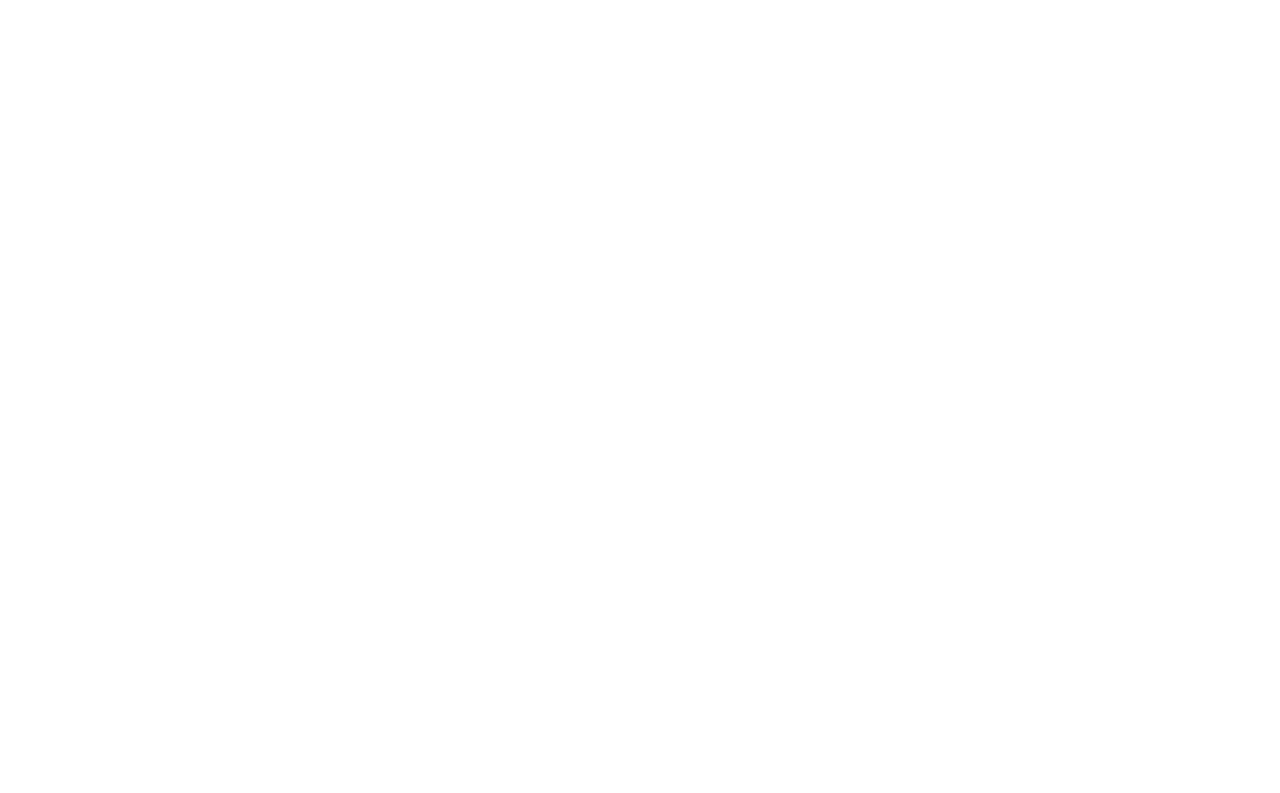
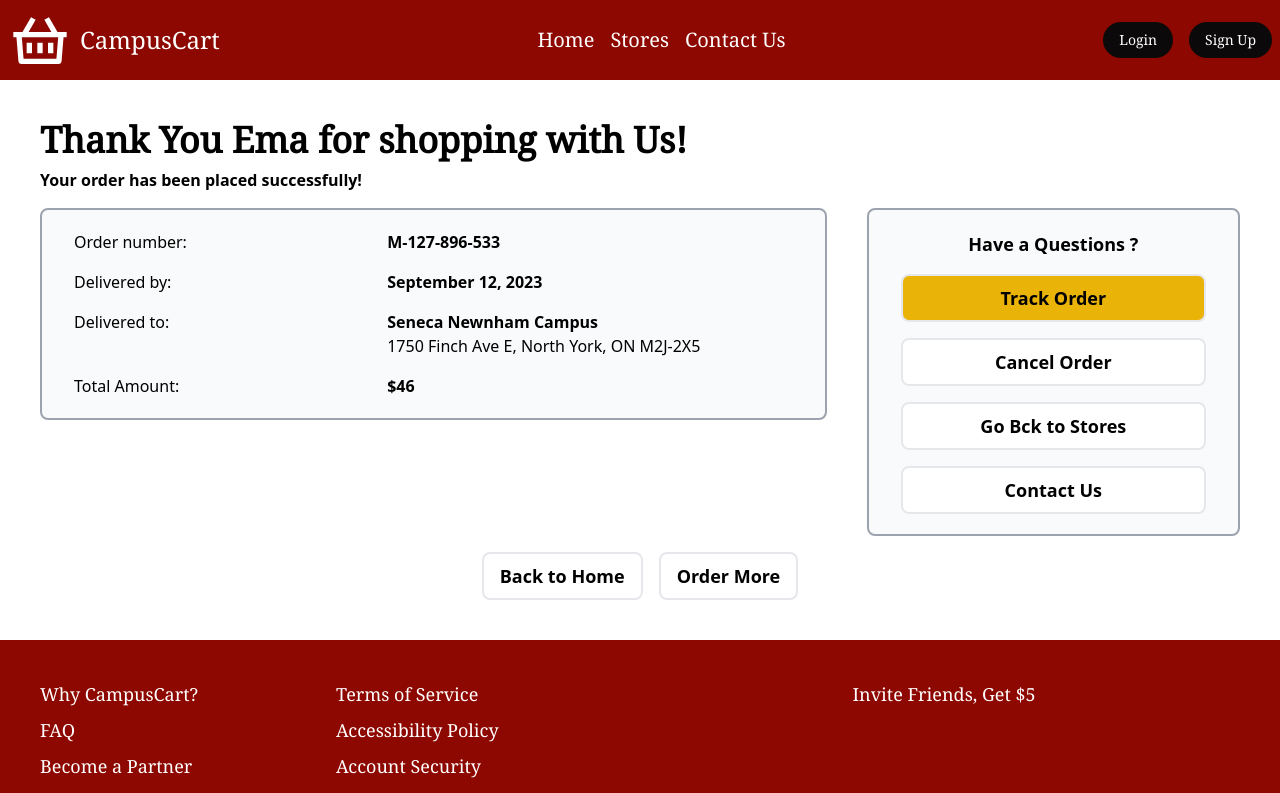
Before and after one commit to hamitsehjal/CampusCart-FRONTEND, a Next.js app: page /order-confirmation in a window 1280 px wide. Before the commit this address had no page. Shown: the top 793 px of the page. Built offline with nearby package versions, Linux system fonts and the light colour scheme.

Commit message:
Adding Order Confirmation Page

```diff
--- a/src/components/RouteGuard.js
+++ b/src/components/RouteGuard.js
@@ -1,4 +1,3 @@
-
 /**End Goal:   Redirect to '/login' route if unauthenticated
  *
  * - Check if the current page is a public or private page
@@ -15,10 +14,18 @@
  *  4. Redirect to '/login' if authenticated, otherwise render 'props.children'
  */
 
-import { useRouter } from "next/router";
-import { useEffect, useState } from "react";
-import { isAuthenticated } from "lib/authenticate";
-const PUBLIC_ROUTES = ['/', '/login', '/user-register', '/partner-register', '/confirm-partner', '/stores'];
+import { useRouter } from 'next/router';
+import { useEffect, useState } from 'react';
+import { isAuthenticated } from 'lib/authenticate';
+const PUBLIC_ROUTES = [
+  '/',
+  '/login',
+  '/user-register',
+  '/partner-register',
+  '/confirm-partner',
+  '/stores',
+  '/order-confirmation',
+];
 export default function RouteGuard(props) {
   const router = useRouter();
   const [authorized, setAuthorized] = useState(false);
@@ -34,7 +41,7 @@ export default function RouteGuard(props) {
     // unsubscribe from events in the return function of useEffect
     return () => {
       router.events.off('routeChangeComplete', authCheck);
-        }
+    };
   });
 
   // authCheck()
@@ -42,11 +49,11 @@ export default function RouteGuard(props) {
     const path = url.split('?')[0];
     if (!PUBLIC_ROUTES.includes(path) && !isAuthenticated()) {
       console.log(`Trying to access a SECURED ROUTE: ${path}`);
-            setAuthorized(false)
-            router.push('/login')
+      setAuthorized(false);
+      router.push('/login');
     } else {
       setAuthorized(true);
     }
   }
-    return <>{authorized && props.children}</>
+  return <>{authorized && props.children}</>;
 }
--- /dev/null
+++ b/src/pages/order-confirmation.jsx
@@ -0,0 +1,39 @@
+import React from "react";
+import Link from "next/link";
+import { TrackingDetails } from "./order-confirmation/trackingDetails";
+import { Services } from "./order-confirmation/services";
+
+const OrderConfirmation = () => {
+  return (
+    <>
+    <main className="py-10 px-10 bg-white">
+      <h1 className="text-4xl font-bold mb-2 font-noto_serif">Thank You Ema for shopping with Us!</h1>
+      <h4 className="mb-4 font-bold"> Your order has been placed successfully!</h4>
+      <div className=' grid-col-2 sm:grid sm:grid-cols-3 flex flex-col w-full gap-x-10'>
+        <div className='col-span-2'>
+
+          <TrackingDetails />
+        </div>
+        <div className='col sm:py-0 py-4'>
+          <Services />
+        </div>
+      </div>
+
+      <div className="flex justify-center items-center gap-4">
+        <Link href="/">
+          <h4 className="bg-white text-black shadow-black border-2 px-4 py-2 rounded-lg w-full mt-4 text-center font-semibold xl:text-lg lg:text-base text-sm hover:shadow-md">
+            Back to Home
+          </h4>
+        </Link>
+        <Link href="/">
+          <h4 className="bg-white text-black shadow-black border-2 px-4 py-2 rounded-lg w-full mt-4 text-center font-semibold xl:text-lg lg:text-base text-sm hover:shadow-md">
+            Order More
+          </h4>
+        </Link>
+      </div>
+    </main>
+    </>
+  );
+};
+
+export default OrderConfirmation;
--- /dev/null
+++ b/src/pages/order-confirmation/services.jsx
@@ -0,0 +1,43 @@
+import React from 'react'
+import Link from "next/link";
+import { RiCustomerService2Fill} from "react-icons/ri";
+
+export const Services = () => {
+  return (
+    <div className='bg-gray-50 px-8 py-5 border-2 border-gray-400 rounded-lg shadow-black w-full'>
+        <div className=' sm:grid sm:grid-cols-2 flex flex-col xl:w-full'>
+            <div className='col col-span-2 xl:text-lg lg:text-base text-sm font-semibold my-auto text-center'>
+                Have a Questions ?
+            </div>
+            <div className='col-span-2'>
+                <Link href="/">
+                    <h4 className="bg-yellow-500 text-black border-2 px-4 py-2 rounded-lg w-full mt-4 text-center font-semibold xl:text-lg lg:text-base text-sm hover:shadow-md">
+                        Track Order
+                    </h4>
+                </Link>
+            </div>
+            <div className='col-span-2'>
+                <Link href="/">
+                    <h4 className="bg-white text-black shadow-black border-2 px-4 py-2 rounded-lg w-full mt-4 text-center font-semibold xl:text-lg lg:text-base text-sm hover:shadow-md">
+                        Cancel Order
+                    </h4>
+                </Link>
+            </div>
+            <div className='col-span-2'>
+                <Link href="/">
+                    <h4 className="bg-white text-black shadow-black border-2 px-4 py-2 rounded-lg w-full mt-4 text-center font-semibold xl:text-lg lg:text-base text-sm hover:shadow-md">
+                        Go Bck to Stores
+                    </h4>
+                </Link>
+            </div>
+            <div className='col-span-2'>
+                <Link href="/">
+                    <h4 className="bg-white text-black shadow-black border-2 px-4 py-2 rounded-lg w-full mt-4 text-center font-semibold xl:text-lg lg:text-base text-sm hover:shadow-md">
+                        Contact Us
+                    </h4>
+                </Link>
+            </div>
+        </div>
+    </div>
+  )
+}
--- /dev/null
+++ b/src/pages/order-confirmation/trackingDetails.jsx
@@ -0,0 +1,35 @@
+import React from 'react'
+
+export const TrackingDetails = () => {
+  return (
+    <div className="bg-gray-50 px-8 py-5 rounded-lg shadow-black border-2 border-gray-400 w-full">
+        <div className=' sm:grid sm:grid-cols-2 flex flex-col xl:w-fit'>
+            <div className='col'>
+                <p className="mb-4">Order number:</p>
+            </div>
+            <div className='col'>
+                <p className="font-bold mb-4"> M-127-896-533</p>
+            </div>
+            <div className='col'>
+                <p className="mb-4">Delivered by:</p>
+            </div>
+            <div className='col'>
+                <p className="font-bold mb-4 "> September 12, 2023</p>
+            </div>
+            <div className='col'>
+                <p className="mb-4">Delivered to:</p>
+            </div>
+            <div className='col'>
+                <p className="font-bold"> Seneca Newnham Campus</p>
+                <p className='mb-4'>1750 Finch Ave E, North York, ON M2J-2X5</p>
+            </div>
+            <div className='col'>
+                <p>Total Amount:</p>
+            </div>
+            <div className='col'>
+                <p className="font-bold"> $46</p>
+            </div>
+        </div>
+    </div>
+  )
+}
```
Lines whose indentation alone changed are shown as unchanged.
